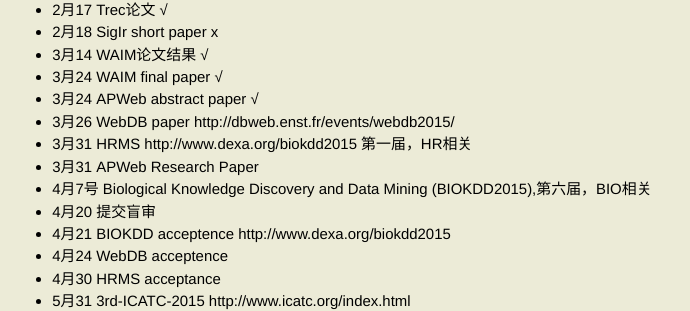
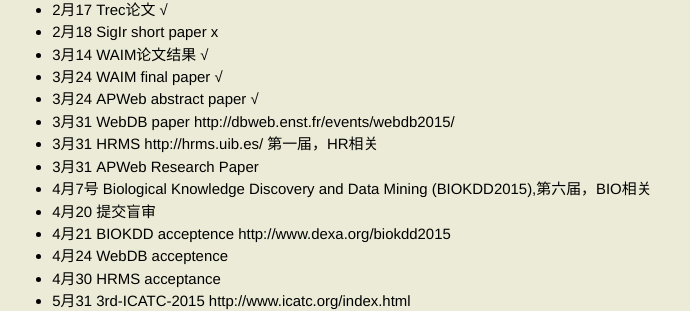
Before and after one commit to sonyfe25cp/sonyfe25cp.github.io, a Jekyll site: the page built from _posts/2014-11-28-no-zuo-no-die.md, in a window 1280 px wide and 900 px high, scrolled down 885 px. Shown: the part 147-458 px from the top of the window, without its empty margins (294-984 px from the left). Built offline with Jekyll 4.4.1, drawn with Linux system fonts in a browser that asks for light colours; comment, search, counter and statistics services are not loaded.

Commit message:
update deadline

```diff
--- a/_posts/2014-11-28-no-zuo-no-die.md
+++ b/_posts/2014-11-28-no-zuo-no-die.md
@@ -55,8 +55,8 @@
 * 3月14 WAIM论文结果 √
 * 3月24 WAIM final paper √
 * 3月24 APWeb abstract paper √
-* 3月26 WebDB paper http://dbweb.enst.fr/events/webdb2015/
-* 3月31 HRMS http://www.dexa.org/biokdd2015 第一届，HR相关
+* 3月31 WebDB paper http://dbweb.enst.fr/events/webdb2015/
+* 3月31 HRMS http://hrms.uib.es/ 第一届，HR相关
 * 3月31 APWeb Research Paper
 * 4月7号 Biological Knowledge Discovery and Data Mining (BIOKDD2015),第六届，BIO相关
 * 4月20 提交盲审
```
Also changed, not shown: _posts/2015-03-29-raspberry-pi-app.md (added, +25 -0 lines).
